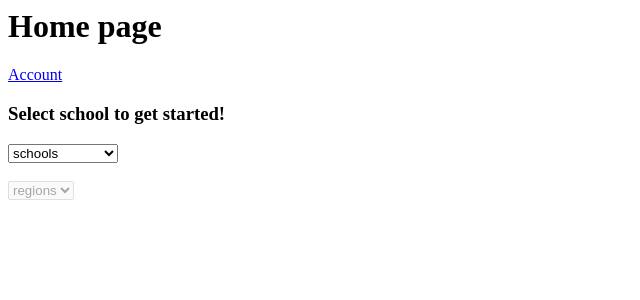
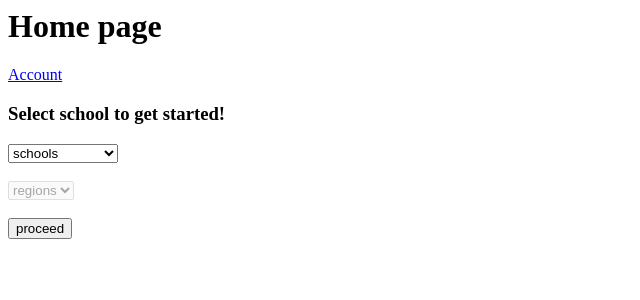
Before and after one commit to jessinspired/upperoom_alpha_v1, a Django app: page / in a window 1280 px wide. Shown: the top 300 px of the page, without its empty margins (0-640 px from the left). Run offline with Django 4.2, Linux system fonts and the light colour scheme; tables that the repository leaves empty hold one stand-in row (values such as "Sample post"); parts of the project's set-up code (start-up, migrations or seed data) failed here and were passed over; some libraries are stand-ins or nearby versions.

Commit message:
working on subscription filters on home page

```diff
--- a/_base/templates/home.html
+++ b/_base/templates/home.html
@@ -8,6 +8,9 @@
 {% endif %}
 
 <h3>Select school to get started!</h3>
+
+<form action="#" method="post">
+    {% csrf_token %}
     <select name="schools" id="schools-dropdown">
         <option value="" disabled selected>schools</option>
     {% for school in schools %}
@@ -21,3 +24,8 @@
             <option value="">regions</option>
         </select>
     </div>
+    <br>
+
+    <button>proceed</button>
+
+</form>
```
Also changed, not shown: _base/templates/subscriptions/home-regions-partial.html (added). Lines whose indentation alone changed are shown as unchanged.
